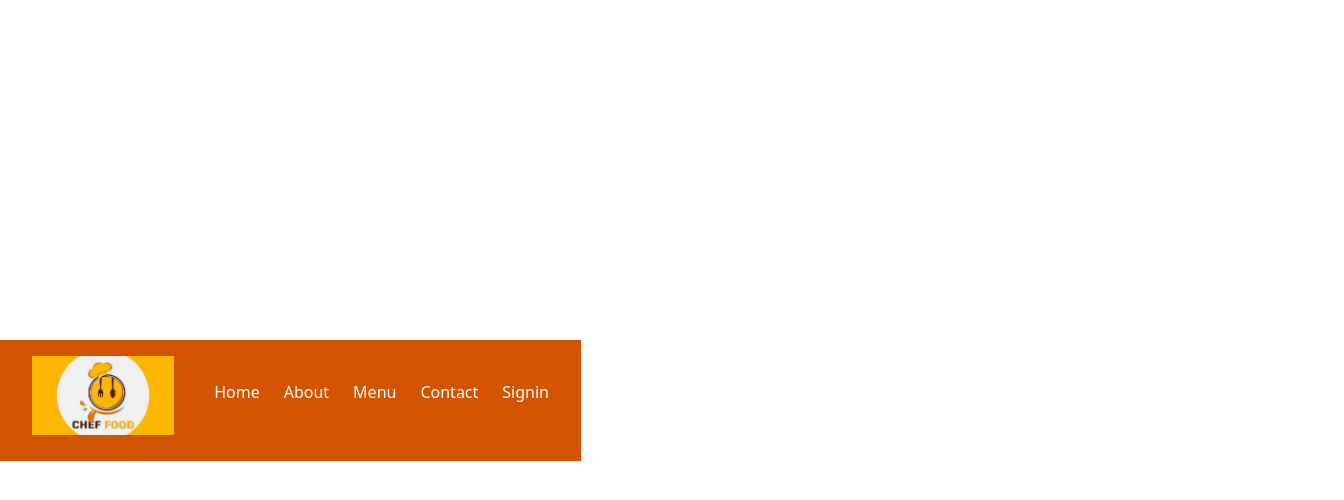
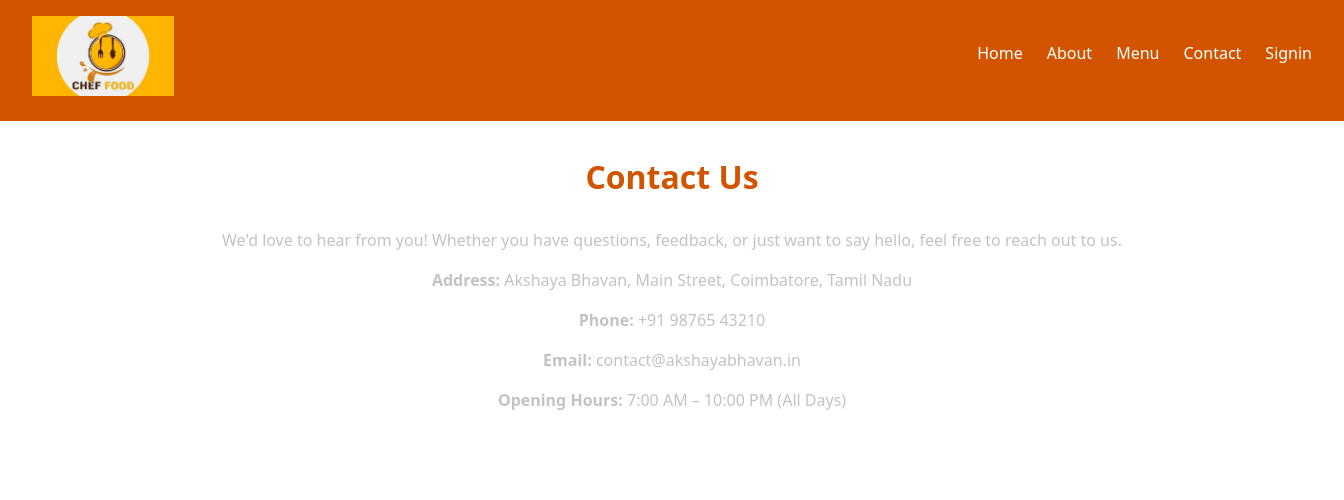
Before and after one commit to ravichandran2006/Restaurant_Booking, a React (Vite) app: page /contact in a window 1280 px wide. Shown: the top 500 px of the page, 1344 px wide, since content can reach past the window. Built offline with nearby package versions, Linux system fonts and the light colour scheme.

Commit message:
contact page

```diff
--- a/src/App.jsx
+++ b/src/App.jsx
@@ -4,6 +4,7 @@ import Navbar from './components/Navbar/navbar';
 import Home from './pages/Home/home';
 import About from './components/About/about';
 import Menu from './components/Menu/menu';
+import Contact from './components/Contact/Contact';
 
 function App() {
   return (
@@ -13,6 +14,7 @@ function App() {
         <Route path="/" element={<Home />} />
         <Route path="/about" element={<About />} />
         <Route path="/menu" element={<Menu />} />
+        <Route path='/contact' element={<Contact/>}/>
       </Routes>
     </Router>
   );
--- /dev/null
+++ b/src/components/Contact/Contact.jsx
@@ -0,0 +1,25 @@
+import React from 'react';
+import './contact.css';
+
+function Contact() {
+  return (
+    <div className="contact-container">
+      <div className="contact-content">
+        <h2>Contact Us</h2>
+        <p>
+          We'd love to hear from you! Whether you have questions, feedback, or just want to say hello,
+          feel free to reach out to us.
+        </p>
+
+
+          <p><strong>Address:</strong> Akshaya Bhavan, Main Street, Coimbatore, Tamil Nadu</p>
+          <p><strong>Phone:</strong> +91 98765 43210</p>
+          <p><strong>Email:</strong> contact@akshayabhavan.in</p>
+          <p><strong>Opening Hours:</strong> 7:00 AM – 10:00 PM (All Days)</p>
+
+      </div>
+    </div>
+  );
+}
+
+export default Contact;
--- /dev/null
+++ b/src/components/Contact/contact.css
@@ -0,0 +1,28 @@
+*{
+  margin-top: 0%;
+}
+.contact-container {
+  display: flex;
+  flex-direction: column;
+
+  padding: 2rem;
+  width: 100vw;
+  height: 100vh;
+  margin-top: 0%;
+}
+
+
+
+.contact-content {
+  text-align: center;
+}
+
+.contact-content h2 {
+  font-size: 2rem;
+  color: #d35400;
+}
+
+.contact-content p {
+  font-size: 1rem;
+  color: #c6c2c2;
+}
--- a/src/components/Navbar/navbar.jsx
+++ b/src/components/Navbar/navbar.jsx
@@ -11,7 +11,7 @@ function Navbar() {
         <li><a href="/">Home</a></li>
         <li><a href="/about">About</a></li>
         <li><a href="/menu">Menu</a></li>
-        <li><a href="#contact">Contact</a></li>
+        <li><a href="/contact">Contact</a></li>
         <li><a href="#signin">Signin</a></li>
       </ul>
     </nav>
```
